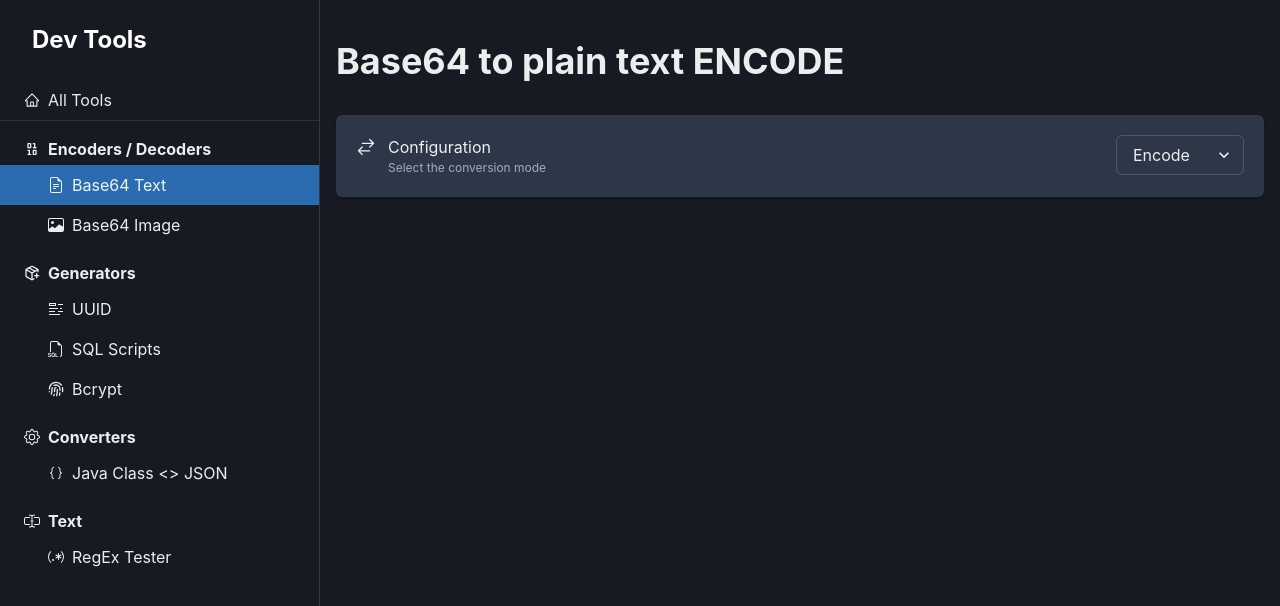
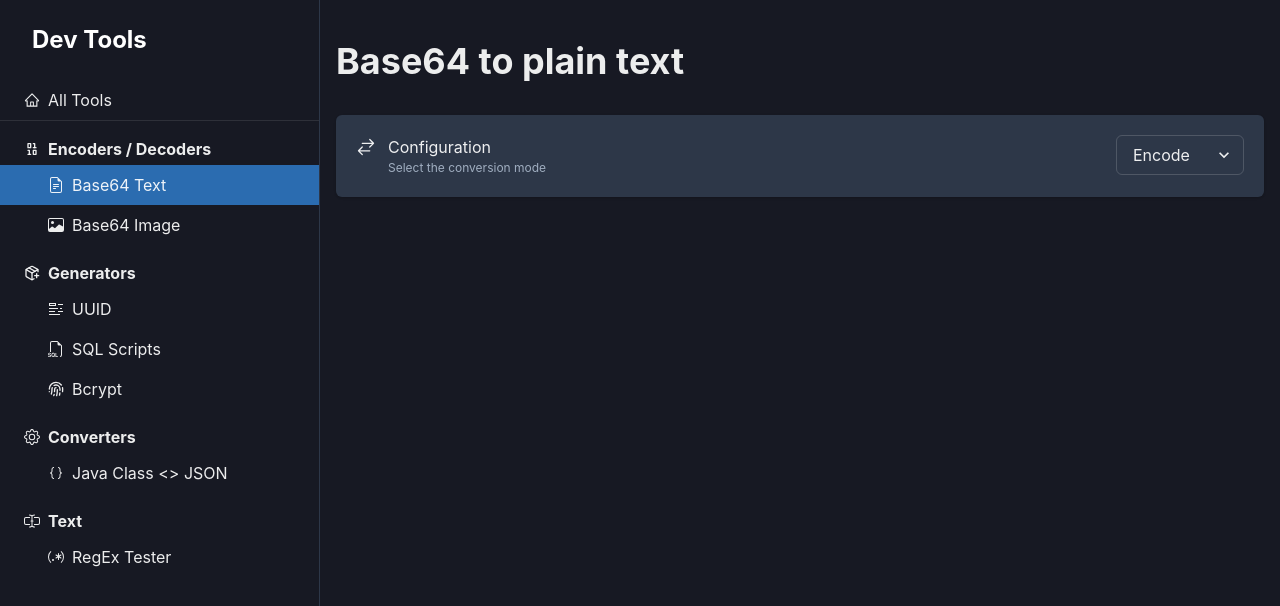
Before and after one commit to PabloMazariegos/dev-tools, a React (Vite) app: page /encoders/base64-text in a window 1280 px wide. Shown: the top 606 px of the page. Built offline with nearby package versions, Linux system fonts and the light colour scheme.

Commit message:
fix - remove testing options and logs

```diff
--- a/src/components/ConfigurationSelector/ConfigurationSelector.tsx
+++ b/src/components/ConfigurationSelector/ConfigurationSelector.tsx
@@ -48,7 +48,6 @@ const ConfigurationSelector: React.FC<ConfigurationSelectorProps> = ({
             value={value}
             onChange={onChange}
           >
-            <option value='test'>option</option>
             {options.map((option) => (
               <option
                 key={option.key}
--- a/src/views/encoders-decoders/Base64TextView.tsx
+++ b/src/views/encoders-decoders/Base64TextView.tsx
@@ -22,7 +22,7 @@ const base64TextView = () => {
         size='xl'
         marginBottom='8'
       >
-        Base64 to plain text {configuration}
+        Base64 to plain text
       </Heading>
 
       <ConfigurationSelector
```
